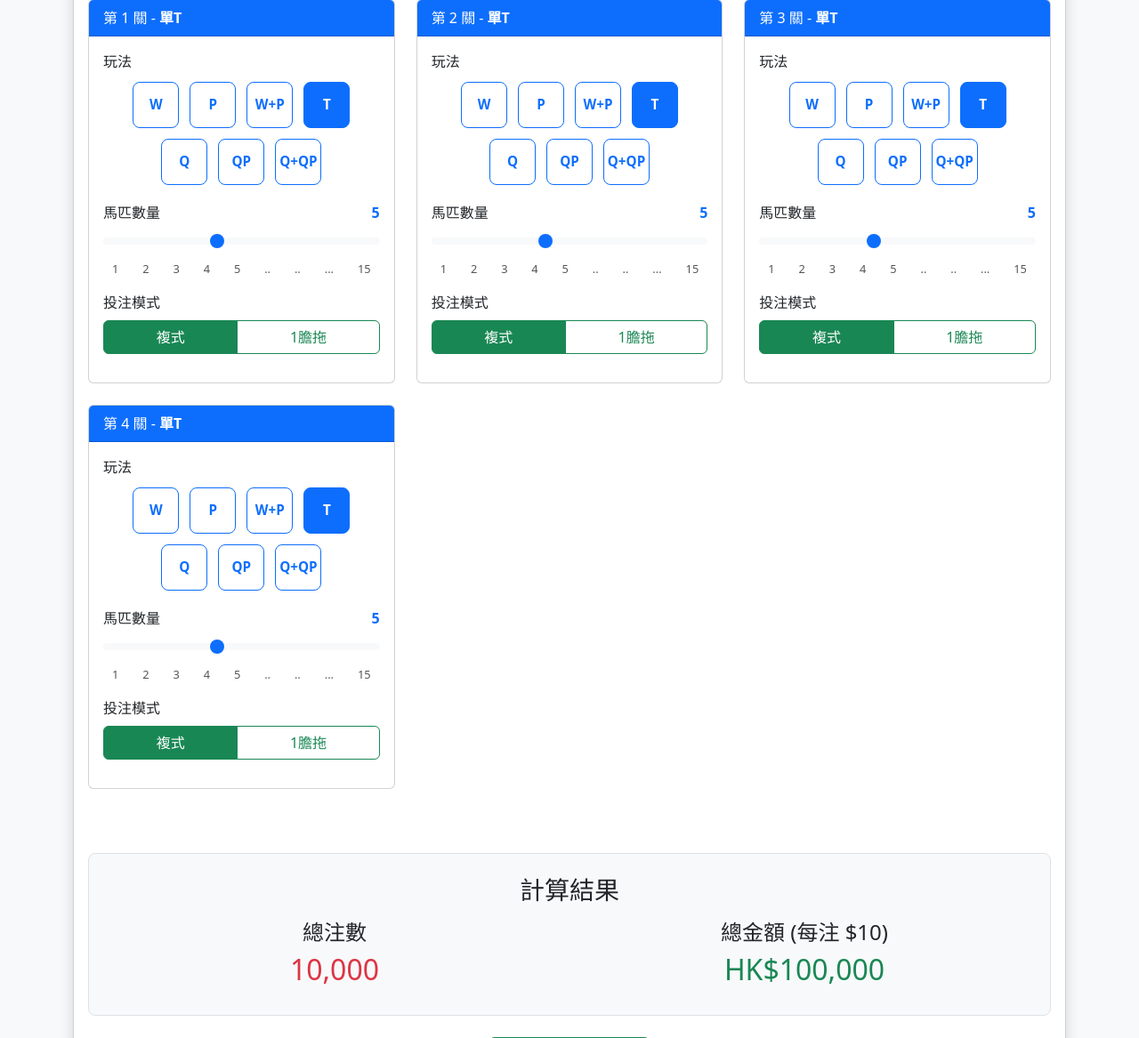
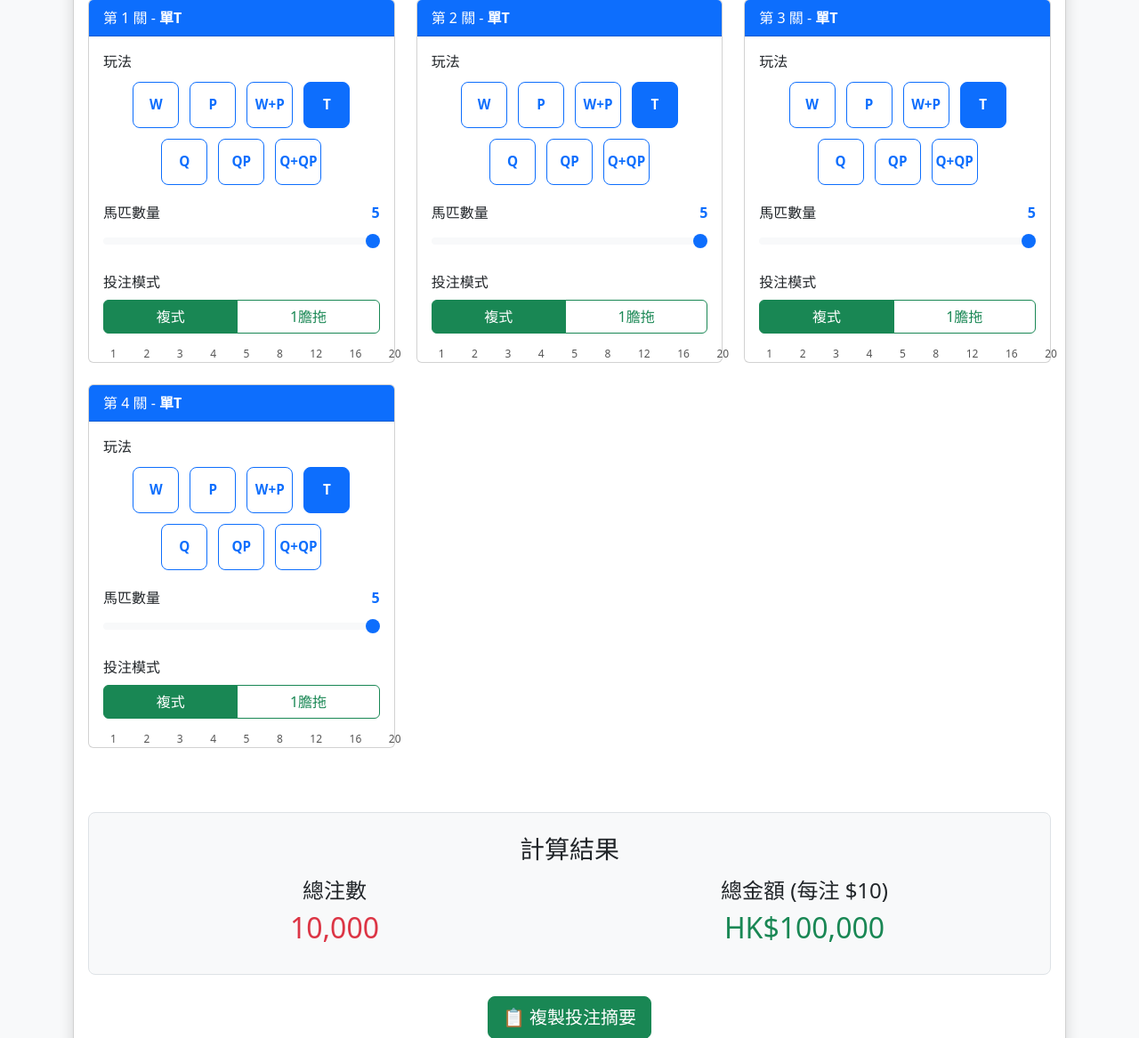
Before and after one commit to ioioioiooioo/qqp_cal, a Flask app: page /betcount in a window 1280 px wide. Shown: the part 280-1447 px from the top of the page at 89% size. Run offline with Flask 3, Linux system fonts and the light colour scheme.

Commit message:
Update title and adjust slider styles in betcount.html

```diff
--- a/templates/betcount.html
+++ b/templates/betcount.html
@@ -2,7 +2,7 @@
 <html lang="zh-HK">
 <head>
     <meta charset="UTF-8">
-    <title>注數計算機</title>
+    <title>注數計算機 - 香港賽馬過關</title>
     <link href="https://cdn.jsdelivr.net/npm/bootstrap@5.3.0/dist/css/bootstrap.min.css" rel="stylesheet">
     <style>
         body { background-color: #f8f9fa; }
@@ -28,15 +28,17 @@
 
         .slider-container {
             position: relative;
-            padding: 10px 0;
+            padding: 15px 0 25px 0;
         }
         .slider-ticks {
             display: flex;
             justify-content: space-between;
-            padding: 0 10px;
-            font-size: 0.8rem;
+            position: absolute;
+            width: 100%;
+            bottom: 0;
+            font-size: 0.75rem;
             color: #555;
-            margin-top: 4px;
+            padding: 0 8px;
         }
         .mode-btn.active { background-color: #198754 !important; color: white !important; }
         .mode-btn:disabled { opacity: 0.6; cursor: not-allowed; }
@@ -58,6 +60,7 @@
                     <div class="col-md-3">
                         <label class="form-label fw-bold">過關關數</label>
                         <select id="numLegs" class="form-select form-select-lg" onchange="generateLegs()">
+                            <option value="2">2 關過關</option>
                             <option value="3">3 關過關</option>
                             <option value="4" selected>4 關過關</option>
                             <option value="5">5 關過關</option>
@@ -118,17 +121,17 @@
                                     </div>
                                 </div>
 
-                                <!-- 馬匹數量 Slider - 50 steps 非線性顯示 -->
+                                <!-- 馬匹數量 Slider -->
                                 <div class="mb-3">
                                     <label class="form-label d-flex justify-content-between">
                                         馬匹數量 <span id="horses-value-${i}" class="text-primary fw-bold">5</span>
                                     </label>
                                     <input type="range" class="form-range leg-horses" id="horses-${i}"
-                                           min="0" max="49" value="20" step="1"
+                                           min="1" max="20" value="5" step="1"
                                            oninput="updateHorseValue(${i}); calculateTotalBets()">
                                     <div class="slider-ticks">
                                         <span>1</span><span>2</span><span>3</span><span>4</span><span>5</span>
-                                        <span>..</span><span>..</span><span>...</span><span>15</span>
+                                        <span>8</span><span>12</span><span>16</span><span>20</span>
                                     </div>
                                 </div>
 
@@ -148,12 +151,12 @@
                 container.innerHTML += html;
             }
 
-        // 強制初始化所有滑桿為正確的5匹
+            // 初始化
             setTimeout(() => {
                 document.querySelectorAll('.leg-card').forEach((leg, idx) => {
                     const slider = leg.querySelector('.leg-horses');
                     if (slider) {
-                        slider.value = 20;           // 內部滑桿位置對應5
+                        slider.value = 20;
                         slider.dataset.horses = 5;
                         document.getElementById(`horses-value-${idx+1}`).textContent = 5;
                     }
@@ -162,8 +165,6 @@
                 });
                 calculateTotalBets();
             }, 50);
-
-            calculateTotalBets();
         }
 
         function selectPlay(btn, legNum) {
@@ -179,19 +180,14 @@
             document.getElementById(`leg-title-${legNum}`).innerHTML =
                 `第 ${legNum} 關 - <strong>${fullName[btn.dataset.type]}</strong>`;
 
-            // 強制複式模式
             const modeBtns = btn.closest('.card-body').querySelectorAll('.mode-btn');
             const isForceComplex = ['win','place','winplace'].includes(btn.dataset.type);
 
             modeBtns.forEach(b => {
                 if (isForceComplex) {
-                    if (b.dataset.mode === 'complex') {
-                        b.classList.add('active');
-                        b.disabled = false;
-                    } else {
-                        b.classList.remove('active');
-                        b.disabled = true;
-                    }
+                    if (b.dataset.mode === 'complex') b.classList.add('active');
+                    else b.classList.remove('active');
+                    b.disabled = b.dataset.mode !== 'complex';
                 } else {
                     b.disabled = false;
                 }
@@ -208,24 +204,8 @@
         }
 
         function updateHorseValue(legNum) {
-            const slider = document.getElementById(`horses-${legNum}`);
-            const displayValue = document.getElementById(`horses-value-${legNum}`);
-
-            let raw = parseInt(slider.value);
-
-            // 非線性映射：前半段 (1-5) 較寬，後半段壓縮
-            let horses;
-            if (raw <= 24) {
-                horses = Math.floor(raw / 5) + 1;     // 0-4 → 1, 5-9 → 2, ..., 20-24 → 5
-            } else {
-                horses = 5 + Math.floor((raw - 24) / 2.5); // 之後加速
-                if (horses > 20) horses = 20;
-            }
-
-            displayValue.textContent = horses;
-            // 把真實馬匹數存到一個 data 屬性，方便 calculateTotalBets 使用
-            slider.dataset.horses = horses;
-
+            const value = document.getElementById(`horses-${legNum}`).value;
+            document.getElementById(`horses-value-${legNum}`).textContent = value;
             calculateTotalBets();
         }
 
@@ -236,8 +216,7 @@
             legs.forEach(leg => {
                 const typeBtn = leg.querySelector('.play-btn.active');
                 const type = typeBtn ? typeBtn.dataset.type : 'trio';
-                const slider = leg.querySelector('.leg-horses');
-                const horses = parseInt(slider.dataset.horses) || 5;
+                const horses = parseInt(leg.querySelector('.leg-horses').dataset.horses) || parseInt(leg.querySelector('.leg-horses').value) || 5;
                 const modeBtn = leg.querySelector('.mode-btn.active');
                 const mode = modeBtn ? modeBtn.dataset.mode : 'complex';
 
@@ -279,7 +258,6 @@
                 const typeBtn = leg.querySelector('.play-btn.active');
                 const type = typeBtn ? typeBtn.dataset.type : 'trio';
 
-                // 強制正確讀取馬匹數量
                 const slider = leg.querySelector('.leg-horses');
                 let horses = 5;
                 if (slider) {
@@ -295,7 +273,30 @@
                     quinella_placeq: "連贏 + 位置Q"
                 };
 
-                summary += `第${legNum}關 - ${fullName[type]} ${horses}匹${mode}\n`;
+                let legBets = 0;
+                const isComplex = mode === '複式' || ['win','place','winplace'].includes(type);
+
+                if (isComplex) {
+                    switch(type) {
+                        case 'win': legBets = horses; break;
+                        case 'place': legBets = horses; break;
+                        case 'winplace': legBets = horses * 2; break;
+                        case 'trio': legBets = horses >= 3 ? Math.floor(horses*(horses-1)*(horses-2)/6) : 0; break;
+                        case 'quinella': legBets = horses >= 2 ? Math.floor(horses*(horses-1)/2) : 0; break;
+                        case 'placeq': legBets = horses >= 2 ? Math.floor(horses*(horses-1)/2) : 0; break;
+                        case 'quinella_placeq': legBets = (horses >= 2 ? Math.floor(horses*(horses-1)/2) : 0) * 2; break;
+                    }
+                } else {
+                    const feet = horses - 1;
+                    switch(type) {
+                        case 'trio': legBets = feet >= 2 ? Math.floor(feet*(feet-1)/2) : 0; break;
+                        case 'quinella': legBets = feet; break;
+                        case 'placeq': legBets = feet; break;
+                        case 'quinella_placeq': legBets = feet * 2; break;
+                    }
+                }
+
+                summary += `第${legNum}關 - ${fullName[type]} ${horses}匹${mode} ${legBets}注\n`;
             });
 
             summary += `\n總注數：${parseInt(totalBets).toLocaleString('zh-HK')} 注\n`;
```
